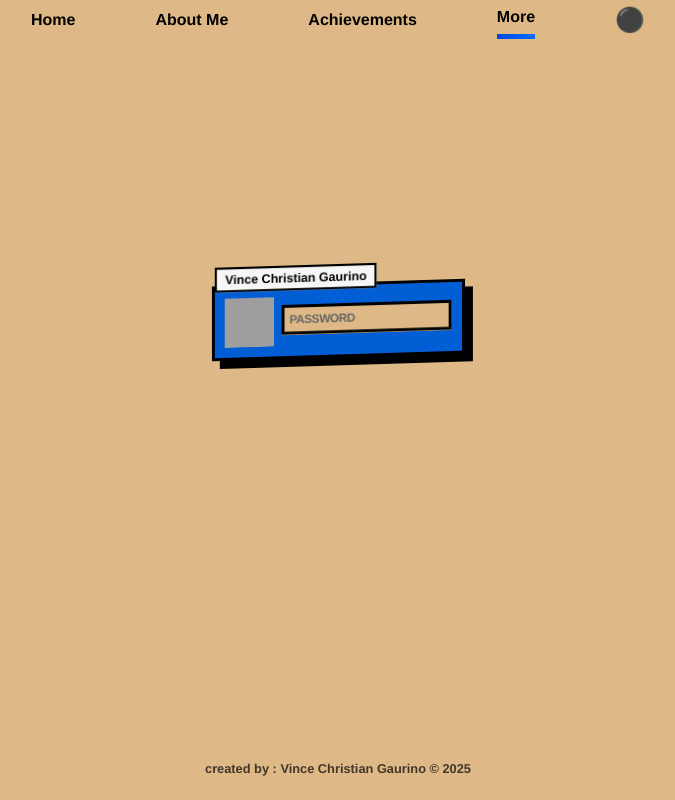
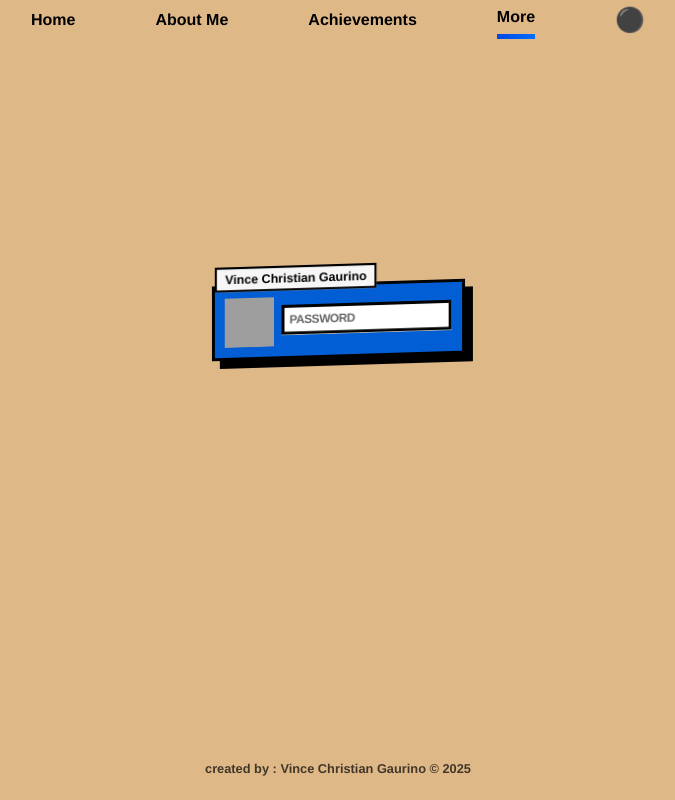
Before and after one commit to VnCi23/000, a React (Create React App) app: page /password in a window 1280 px wide. Shown: the whole page, without its empty margins (302-977 px from the left). Built offline with nearby package versions, Linux system fonts and the light colour scheme; grey boxes are pictures that could not be loaded; the HTML template or start-up script is replaced by a standard one; a web font is replaced by a local one.

Commit message:
update input background color for improved visibility

```diff
--- a/src/components/password/password.js
+++ b/src/components/password/password.js
@@ -59,7 +59,7 @@ const InputSearch = styled('input')({
   border: '3px solid #000',
   padding: '5px',
   fontSize: '12px',
-  background: ' #deb887',
+  background: 'rgb(255, 255, 255)',
   color: '#000',
   transform: 'translateZ(10px)',
   transition: 'all 400ms cubic-bezier(0.23, 1, 0.32, 1)',
```
